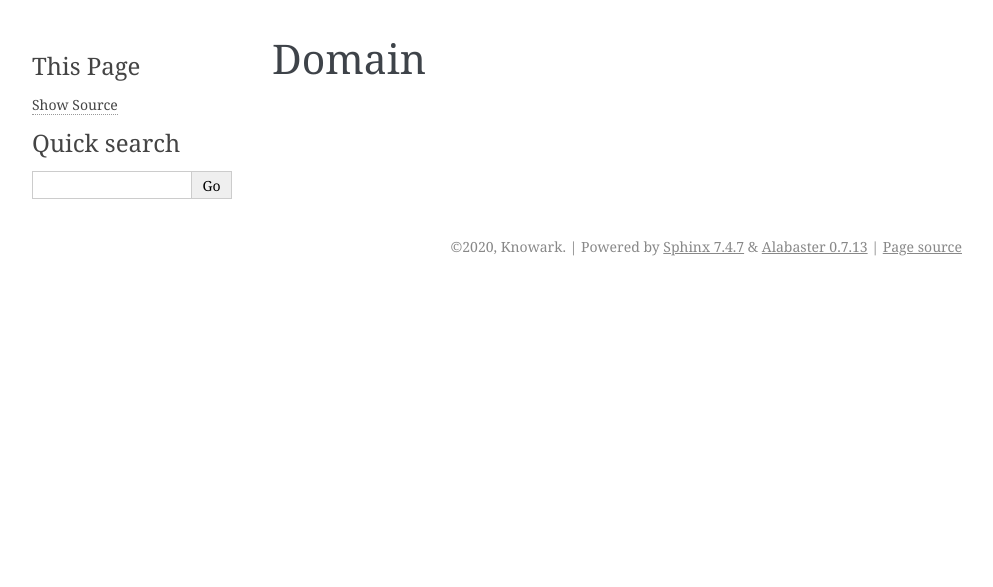
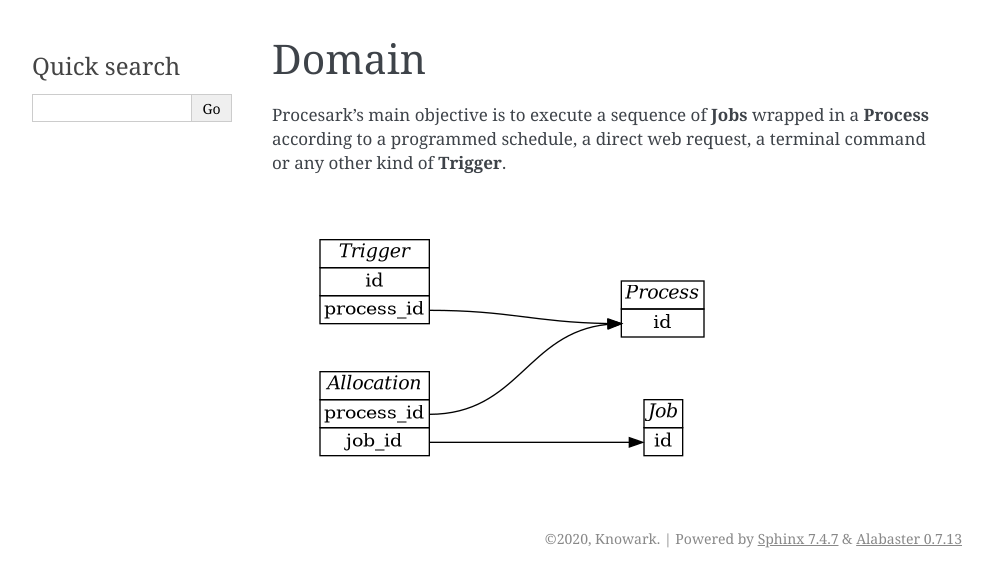
Before and after one commit to knowark/procesark, a Sphinx documentation site: the page built from docs/domain.rst, in a window 1280 px wide. Shown: the top 587 px of the page, without its empty margins (148-1141 px from the left). Built offline with Sphinx 7.4.7, drawn with Linux system fonts in a browser that asks for light colours.

Commit message:
Define program model

```diff
--- a/docs/conf.py
+++ b/docs/conf.py
@@ -28,6 +28,7 @@ author = 'Knowark'
 # extensions coming with Sphinx (named 'sphinx.ext.*') or your custom
 # ones.
 extensions = [
+    'sphinx.ext.graphviz'
 ]
 
 # Add any paths that contain templates here, relative to this directory.
@@ -50,3 +51,5 @@ html_theme = 'alabaster'
 # relative to this directory. They are copied after the builtin static files,
 # so a file named "default.css" will overwrite the builtin "default.css".
 html_static_path = ['_static']
+
+html_copy_source = False
--- a/docs/domain.rst
+++ b/docs/domain.rst
@@ -1,3 +1,48 @@
-
 Domain
 ======
+
+Procesark's main objective is to execute a sequence of **Jobs** wrapped in a
+**Process** according to a programmed schedule, a direct web request, a
+terminal command or any other kind of **Trigger**.
+
+.. graphviz::
+
+    digraph {
+        graph [pad="0.5", nodesep="0.5", ranksep="2"]
+        node [shape=plain]
+        rankdir=LR
+
+        Job [label=<
+        <table border="0" cellborder="1" cellspacing="0">
+        <tr><td><i>Job</i></td></tr>
+        <tr><td port="id">id</td></tr>
+        </table>>]
+
+        Process [label=<
+        <table border="0" cellborder="1" cellspacing="0">
+        <tr><td><i>Process</i></td></tr>
+        <tr><td port="id">id</td></tr>
+        </table>>]
+
+        Allocation [label=<
+        <table border="0" cellborder="1" cellspacing="0">
+        <tr><td><i>Allocation</i></td></tr>
+        <tr><td port="process_id">process_id</td></tr>
+        <tr><td port="job_id">job_id</td></tr>
+        </table>>]
+
+        Trigger [label=<
+        <table border="0" cellborder="1" cellspacing="0">
+        <tr><td><i>Trigger</i></td></tr>
+        <tr><td port="id">id</td></tr>
+        <tr><td port="process_id">process_id</td></tr>
+        </table>>]
+
+        Allocation:process_id -> Process:id
+        Allocation:job_id -> Job:id
+        Trigger:process_id -> Process:id
+
+
+
+
+    }
```
